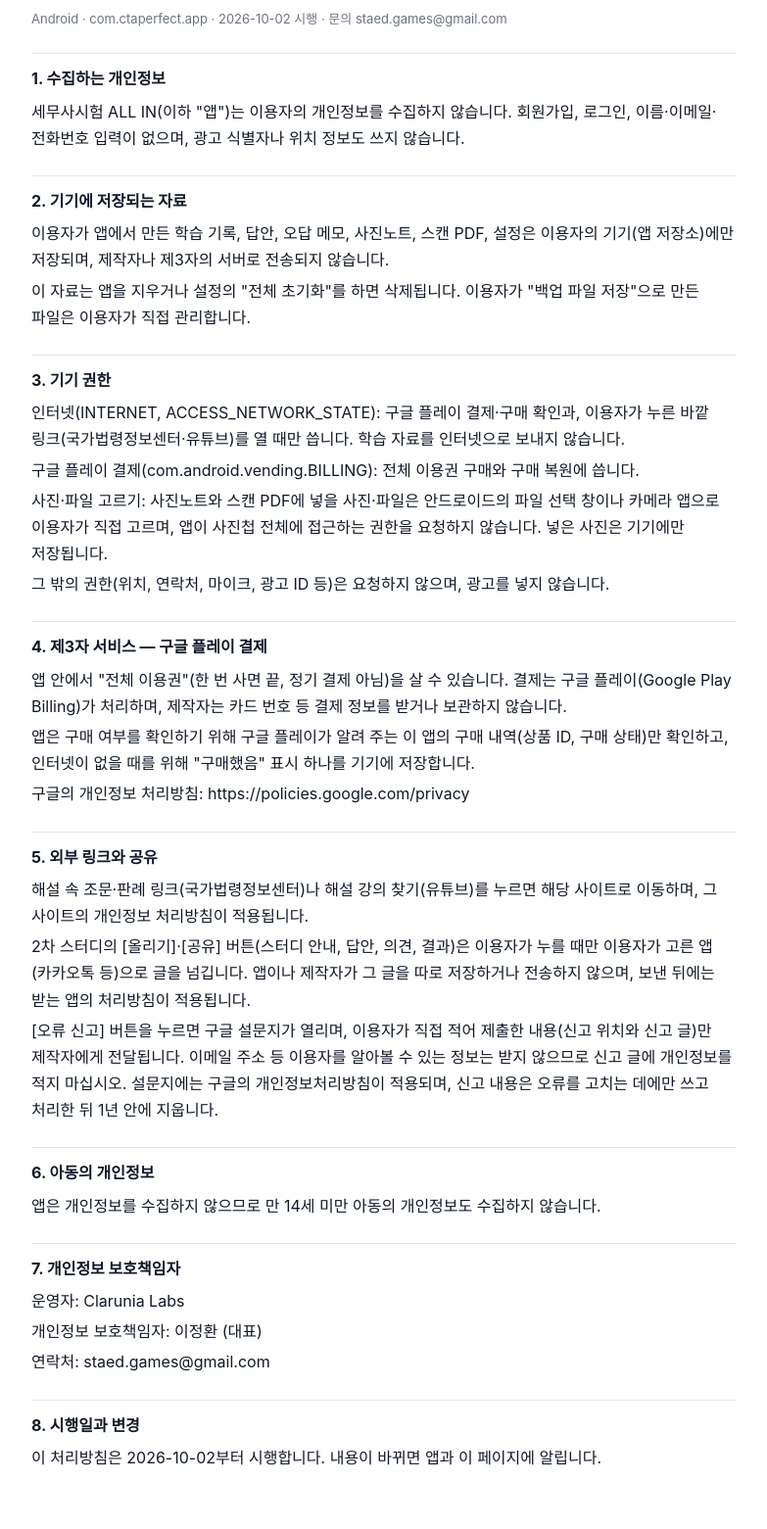
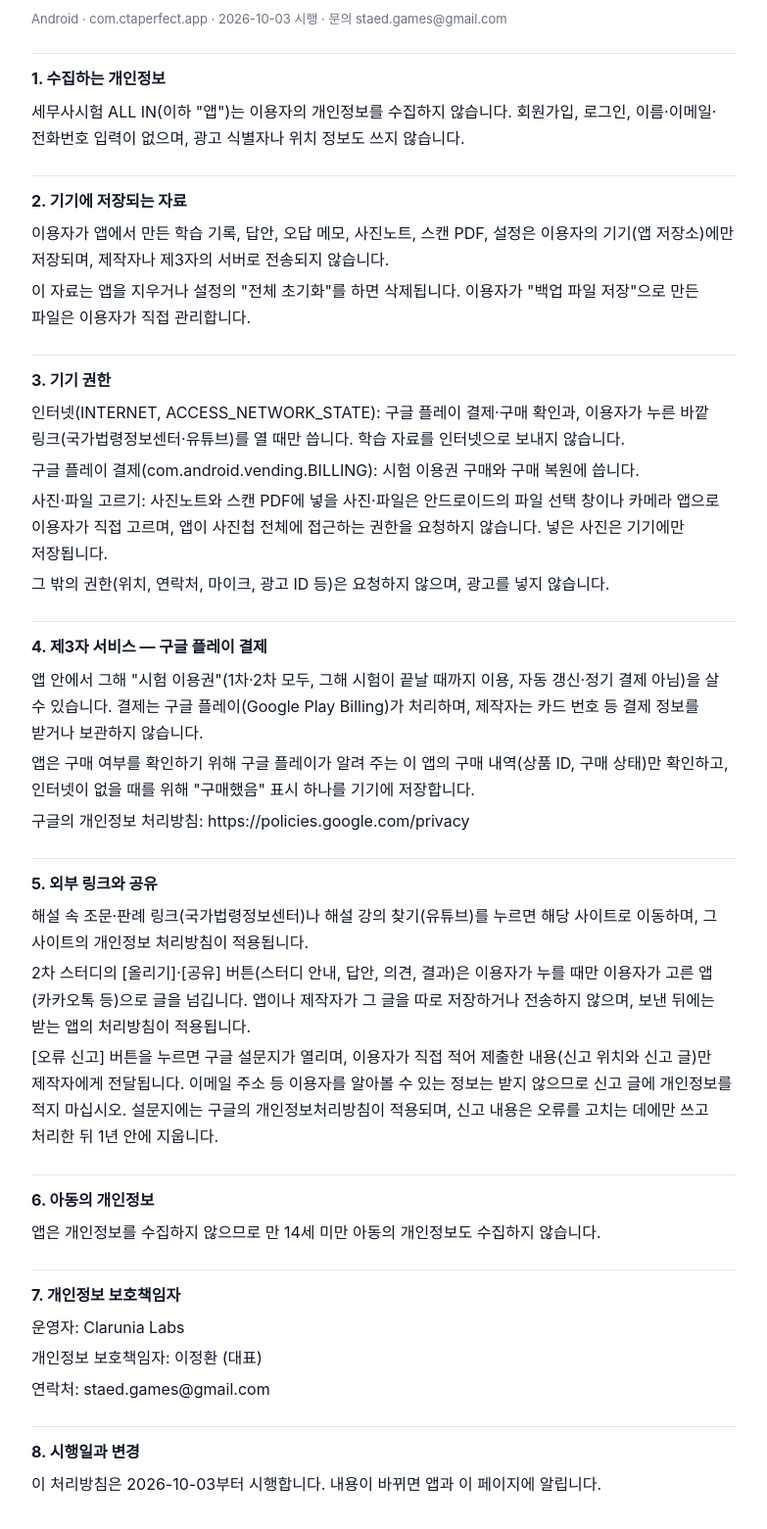
Before and after one commit to staedtler33/staed-games-privacy, a plain HTML site: page cta-perfect.html in a window 1280 px wide. Shown: the part 57-1618 px from the top of the page at 98% size, without its empty margins (248-1031 px from the left). Drawn offline with Linux system fonts and the light colour scheme.

Commit message:
세무사시험 ALL IN: 이용약관 11판(시험 이용권 이용 기간·자동 갱신 없음·만료 뒤 기록 유지), 개인정보처리방침 결제 문구

```diff
--- a/cta-perfect.html
+++ b/cta-perfect.html
@@ -9,7 +9,7 @@ main{max-width:720px;margin:0 auto;padding:24px 16px 48px}
 h1{font-size:22px;margin:0 0 4px} .sub{color:var(--muted);font-size:13px;margin:0 0 24px}
 h2{font-size:16px;margin:24px 0 6px;padding-top:12px;border-top:1px solid var(--line)} p{margin:4px 0;word-break:keep-all}
 </style></head><body><main>
-<h1>세무사시험 ALL IN 개인정보 처리방침</h1><p class="sub">Android · com.ctaperfect.app · 2026-10-02 시행 · 문의 staed.games@gmail.com</p>
+<h1>세무사시험 ALL IN 개인정보 처리방침</h1><p class="sub">Android · com.ctaperfect.app · 2026-10-03 시행 · 문의 staed.games@gmail.com</p>
 <h2>1. 수집하는 개인정보</h2>
 <p>세무사시험 ALL IN(이하 "앱")는 이용자의 개인정보를 수집하지 않습니다. 회원가입, 로그인, 이름·이메일·전화번호 입력이 없으며, 광고 식별자나 위치 정보도 쓰지 않습니다.</p>
 <h2>2. 기기에 저장되는 자료</h2>
@@ -17,11 +17,11 @@ h2{font-size:16px;margin:24px 0 6px;padding-top:12px;border-top:1px solid var(--
 <p>이 자료는 앱을 지우거나 설정의 "전체 초기화"를 하면 삭제됩니다. 이용자가 "백업 파일 저장"으로 만든 파일은 이용자가 직접 관리합니다.</p>
 <h2>3. 기기 권한</h2>
 <p>인터넷(INTERNET, ACCESS_NETWORK_STATE): 구글 플레이 결제·구매 확인과, 이용자가 누른 바깥 링크(국가법령정보센터·유튜브)를 열 때만 씁니다. 학습 자료를 인터넷으로 보내지 않습니다.</p>
-<p>구글 플레이 결제(com.android.vending.BILLING): 전체 이용권 구매와 구매 복원에 씁니다.</p>
+<p>구글 플레이 결제(com.android.vending.BILLING): 시험 이용권 구매와 구매 복원에 씁니다.</p>
 <p>사진·파일 고르기: 사진노트와 스캔 PDF에 넣을 사진·파일은 안드로이드의 파일 선택 창이나 카메라 앱으로 이용자가 직접 고르며, 앱이 사진첩 전체에 접근하는 권한을 요청하지 않습니다. 넣은 사진은 기기에만 저장됩니다.</p>
 <p>그 밖의 권한(위치, 연락처, 마이크, 광고 ID 등)은 요청하지 않으며, 광고를 넣지 않습니다.</p>
 <h2>4. 제3자 서비스 — 구글 플레이 결제</h2>
-<p>앱 안에서 "전체 이용권"(한 번 사면 끝, 정기 결제 아님)을 살 수 있습니다. 결제는 구글 플레이(Google Play Billing)가 처리하며, 제작자는 카드 번호 등 결제 정보를 받거나 보관하지 않습니다.</p>
+<p>앱 안에서 그해 "시험 이용권"(1차·2차 모두, 그해 시험이 끝날 때까지 이용, 자동 갱신·정기 결제 아님)을 살 수 있습니다. 결제는 구글 플레이(Google Play Billing)가 처리하며, 제작자는 카드 번호 등 결제 정보를 받거나 보관하지 않습니다.</p>
 <p>앱은 구매 여부를 확인하기 위해 구글 플레이가 알려 주는 이 앱의 구매 내역(상품 ID, 구매 상태)만 확인하고, 인터넷이 없을 때를 위해 "구매했음" 표시 하나를 기기에 저장합니다.</p>
 <p>구글의 개인정보 처리방침: https://policies.google.com/privacy</p>
 <h2>5. 외부 링크와 공유</h2>
@@ -35,5 +35,5 @@ h2{font-size:16px;margin:24px 0 6px;padding-top:12px;border-top:1px solid var(--
 <p>개인정보 보호책임자: 이정환 (대표)</p>
 <p>연락처: staed.games@gmail.com</p>
 <h2>8. 시행일과 변경</h2>
-<p>이 처리방침은 2026-10-02부터 시행합니다. 내용이 바뀌면 앱과 이 페이지에 알립니다.</p>
+<p>이 처리방침은 2026-10-03부터 시행합니다. 내용이 바뀌면 앱과 이 페이지에 알립니다.</p>
 </main></body></html>
```
Also changed, not shown: cta-perfect-terms.html (+3 -2 lines).
